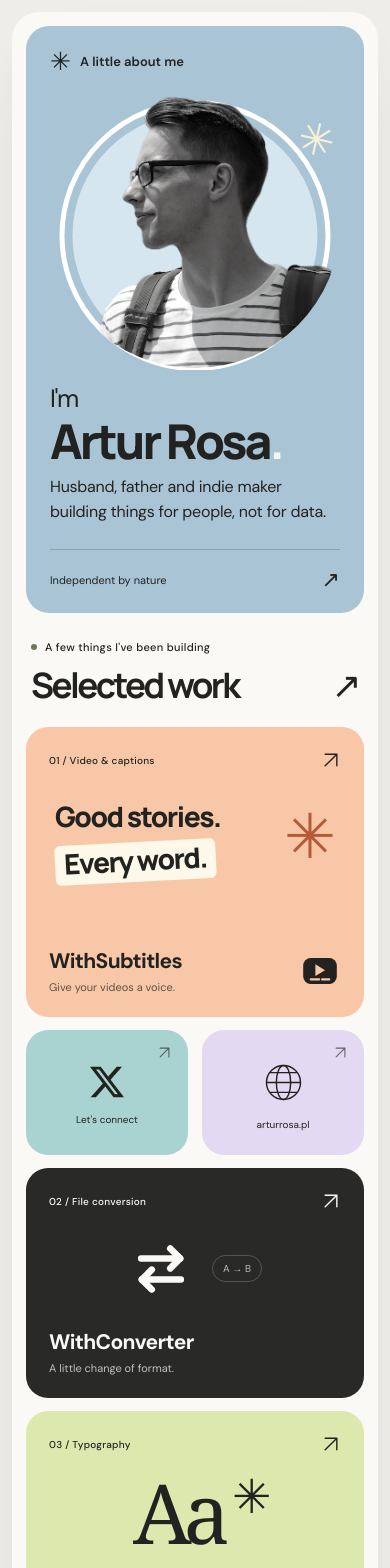
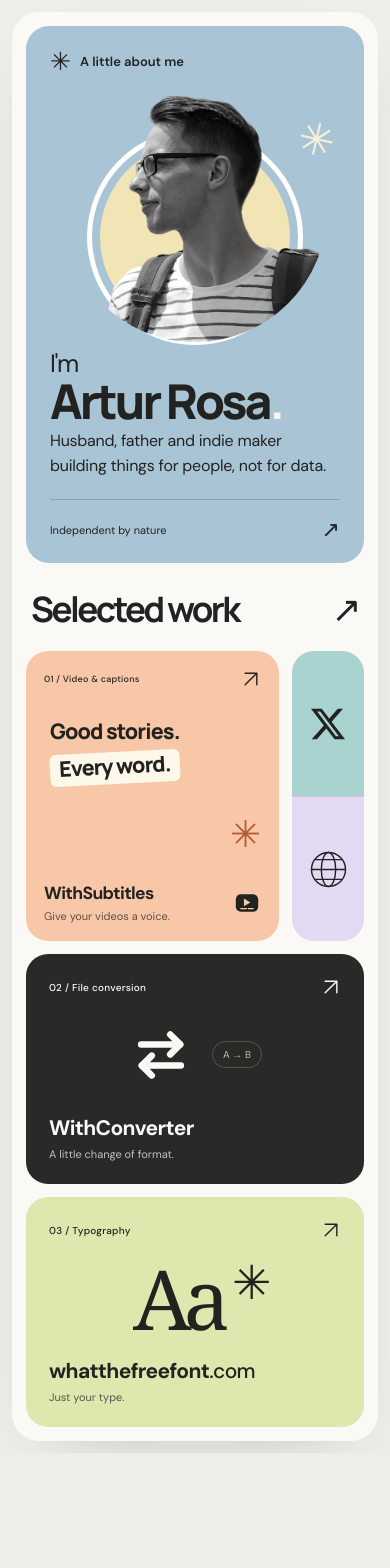
Before and after one commit to rossinek/frontend-sparkles, a Vue app in the folder portfolio/: page /#/ in a window 390 px wide. Shown: the top 1568 px of the page. After the commit the page ends 1453 px from the top, so only its background shows below. Built offline with nearby package versions, Linux system fonts and the light colour scheme.

Commit message:
Refine responsive portrait, compact layout and interactive cards

```diff
--- a/portfolio/src/Home.vue
+++ b/portfolio/src/Home.vue
@@ -24,7 +24,6 @@
 
     <section class="work-section" aria-labelledby="work-heading">
       <header class="work-header">
-        <div class="eyebrow"><span class="status-dot"></span> A few things I've been building</div>
         <h2 id="work-heading">Selected work<span class="heading-arrow" aria-hidden="true">↗</span></h2>
       </header>
       <div class="project-grid">
@@ -40,14 +39,10 @@
 
         <nav class="social-stack" aria-label="Find me online">
           <a class="social-card x-card" href="https://x.com/rosickeyy" target="_blank" rel="noopener noreferrer" aria-label="Artur Rosa on X (opens in a new tab)">
-            <ArrowIcon class="social-arrow" />
             <svg class="social-symbol" viewBox="0 0 24 24" aria-hidden="true"><path d="M18.901 1.153h3.68l-8.04 9.19L24 22.846h-7.406l-5.8-7.584-6.64 7.584H.47l8.6-9.835L0 1.154h7.594l5.243 6.932 6.064-6.933ZM17.61 20.644h2.039L6.486 3.24H4.298L17.61 20.644Z" fill="currentColor" /></svg>
-            <span>Let's connect</span>
           </a>
           <a class="social-card website-card" href="https://arturrosa.pl" target="_blank" rel="noopener noreferrer" aria-label="Visit arturrosa.pl (opens in a new tab)">
-            <ArrowIcon class="social-arrow" />
             <svg class="social-symbol globe" viewBox="0 0 48 48" fill="none" aria-hidden="true"><circle cx="24" cy="24" r="19" /><ellipse cx="24" cy="24" rx="8" ry="19" /><path d="M5 24h38M9 13h30M9 35h30" /></svg>
-            <span>arturrosa.pl</span>
           </a>
         </nav>
 
@@ -63,7 +58,6 @@
           <div class="card-bottom"><div><h3>whatthefreefont<span class="domain-suffix">.com</span></h3><p>{{ projects[2].label }}</p></div></div>
         </RouterLink>
       </div>
-      <footer class="work-footer"><span>Small tools. Thoughtfully made.</span><span>Artur Rosa © {{ new Date().getFullYear() }}</span></footer>
     </section>
   </main>
 </template>
--- a/portfolio/src/style.css
+++ b/portfolio/src/style.css
@@ -33,25 +33,24 @@
 .bio-card { background: #a9c4d5; border-radius: 23px; position: relative; overflow: hidden; display: flex; flex-direction: column; }
 .bio-top { display: flex; align-items: center; gap: 9px; padding: 25px 27px 0; font-size: 13px; font-weight: 550; }
 .tiny-flower { font-size: 25px; line-height: 1; }
-.portrait-scene { height: 332px; position: relative; overflow: hidden; margin-top: 12px; }
-.portrait-circle { position: absolute; width: 265px; height: 265px; border-radius: 50%; background: #d6e6ef; left: 50%; top: 45px; transform: translateX(-50%); }
+.portrait-scene { height: 320px; flex-shrink: 0; position: relative; overflow: hidden; margin-top: 12px; }
+.portrait-circle { position: absolute; width: 235px; height: 235px; border-radius: 50%; background: #f2e5b5; left: 50%; top: 58px; transform: translateX(-50%); }
 .portrait-circle::after { content: ''; position: absolute; inset: -13px; border: 5px solid #fff; border-radius: 50%; }
 .portrait { width: 355px; max-width: none; height: 355px; object-fit: contain; position: absolute; bottom: -7px; left: 50%; transform: translateX(-50%); clip-path: circle(44% at 50% 53%); filter: grayscale(.96) contrast(1.05); }
 .portrait-spark { position: absolute; right: 23px; top: 51px; font-size: 49px; font-weight: 400; color: #f7f0d9; transform: rotate(13deg); }
-.bio-copy { padding: 18px 28px 26px; }
-.intro { display: block; font-size: 29px; letter-spacing: -1.4px; line-height: 1.1; }
-.bio-copy h1 { font-family: 'Manrope', sans-serif; font-size: clamp(40px, 4.1vw, 56px); letter-spacing: -3px; line-height: 1.12; font-weight: 800; margin: 1px 0 10px; }
+.bio-copy { padding: 8px 28px 20px; }
+.intro { display: block; font-size: 29px; letter-spacing: -1.4px; line-height: 1; }
+.bio-copy h1 { font-family: 'Manrope', sans-serif; font-size: clamp(40px, 4.1vw, 56px); letter-spacing: -3px; line-height: 1.04; font-weight: 800; margin: 0 0 4px; }
 .name-dot { color: #f8f4ed; }
 .bio-copy p { font-size: 17px; line-height: 1.55; letter-spacing: -.25px; max-width: 270px; margin: 0; }
 .bio-bottom { margin: auto 28px 0; border-top: 1px solid #22232135; padding: 19px 0 22px; display: flex; align-items: center; justify-content: space-between; font-size: 11px; }
 .bio-bottom > span:last-child { font-size: 22px; line-height: 1; }
-.work-section { min-width: 0; }
-.work-header { padding: 5px 0 27px; }
+.work-section { min-width: 0; display: flex; flex-direction: column; }
+.work-header { padding: 0 0 27px; }
 .eyebrow { display: flex; align-items: center; gap: 8px; font-size: 11px; font-weight: 500; letter-spacing: .3px; }
-.status-dot { width: 6px; height: 6px; border-radius: 50%; background: #6b7759; }
-.work-header h2 { font-family: 'Manrope', sans-serif; font-size: clamp(40px, 4.75vw, 66px); font-weight: 650; letter-spacing: -3.9px; line-height: 1.1; margin: 12px 0 0; display: flex; justify-content: space-between; align-items: center; }
+.work-header h2 { font-family: 'Manrope', sans-serif; font-size: clamp(40px, 4.75vw, 66px); font-weight: 650; letter-spacing: -3.9px; line-height: 1.1; margin: 0; display: flex; justify-content: space-between; align-items: center; }
 .heading-arrow { font-family: 'DM Sans', sans-serif; font-size: 49px; font-weight: 400; margin-left: 10px; }
-.project-grid { display: grid; grid-template-columns: minmax(0, 1fr) minmax(0, .6fr) minmax(130px, .58fr); gap: 18px; }
+.project-grid { display: grid; flex: 1; grid-template-columns: minmax(0, 1fr) minmax(0, .6fr) minmax(130px, .58fr); gap: 18px; }
 .project-card { border-radius: 22px; padding: 22px; display: flex; flex-direction: column; overflow: hidden; }
 .card-top { display: flex; justify-content: space-between; align-items: center; gap: 10px; }
 .card-category { font-size: 10px; font-weight: 500; letter-spacing: .25px; }
@@ -65,14 +64,12 @@
 .card-bottom h3 { font-size: 19px; font-weight: 650; letter-spacing: -.65px; margin: 0 0 5px; overflow-wrap: anywhere; }
 .card-bottom p { font-size: 11px; margin: 0; opacity: .72; }
 .card-bottom .project-mark { width: 42px; height: 42px; flex-shrink: 0; }
-.social-stack { display: grid; grid-template-rows: 1fr 1fr; gap: 14px; }
-.social-card { position: relative; border-radius: 22px; display: flex; flex-direction: column; align-items: center; justify-content: center; gap: 14px; padding: 25px 10px 19px; }
+.social-stack { display: grid; grid-template-rows: 1fr 1fr; border-radius: 22px; overflow: hidden; }
+.social-card { position: relative; display: flex; align-items: center; justify-content: center; padding: 20px; }
 .x-card { background: #a8d3d0; }
-.website-card { background: #e3d9f2; }
-.social-arrow { position: absolute; right: 16px; top: 15px; width: 15px; height: 15px; opacity: .65; }
+.website-card { background: #e3d9f2; border-top: 1px solid #22232118; }
 .social-symbol { width: 34px; height: 34px; }
 .globe { width: 43px; height: 43px; stroke: currentColor; stroke-width: 1.6; }
-.social-card > span { font-size: 10px; }
 .converter-card { grid-column: 1 / 2; background: #292a27; color: #faf9f6; min-height: 225px; }
 .fonts-card { grid-column: 2 / 4; background: #dce8ad; min-height: 225px; }
 .small-card-art { flex: 1; display: flex; align-items: center; justify-content: center; gap: 15px; padding: 16px 0 18px; }
@@ -82,7 +79,6 @@
 .font-mark > span { font-family: 'DM Sans', sans-serif; font-size: 47px; letter-spacing: 0; position: absolute; top: -5px; right: -61px; }
 .fonts-card .small-card-art { padding-right: 35px; }
 .domain-suffix { font-weight: 450; }
-.work-footer { display: flex; justify-content: space-between; gap: 16px; padding-top: 20px; font-size: 10px; color: #7c7e75; }
 
 .detail-shell { width: min(1200px, calc(100% - 88px)); margin: 64px auto; padding: 36px 40px; border-radius: 36px; background: #faf9f6; box-shadow: 0 24px 65px -42px #34312655; }
 .detail-header { display: flex; align-items: center; justify-content: space-between; gap: 20px; }
@@ -124,7 +120,7 @@
   .bio-copy h1 { font-size: 42px; }
   .bio-copy p { font-size: 15px; }
   .portrait { width: 320px; height: 320px; bottom: 7px; }
-  .portrait-circle { width: 235px; height: 235px; top: 62px; }
+  .portrait-circle { width: 210px; height: 210px; top: 72px; }
   .portrait-spark { right: 17px; font-size: 39px; }
   .work-header h2 { letter-spacing: -2.5px; }
   .detail-content { gap: 35px; }
@@ -132,14 +128,13 @@
 @media (max-width: 850px) {
   .portfolio-shell { grid-template-columns: 1fr; max-width: 660px; margin: 24px auto; }
   .bio-card { display: grid; grid-template-columns: 1fr 1fr; }
-  .bio-top { grid-column: 1 / -1; padding: 23px 24px 0; }
-  .portrait-scene { grid-column: 2; grid-row: 2 / 4; height: 280px; margin: 0; }
-  .portrait { width: 300px; height: 300px; bottom: -16px; }
-  .portrait-circle { width: 205px; height: 205px; top: 50px; }
+  .bio-top { grid-column: 1; padding: 23px 24px 0; }
+  .portrait-scene { grid-column: 2; grid-row: 1 / 4; align-self: center; height: 280px; margin: 0; }
+  .portrait { width: 300px; height: 300px; bottom: 0; }
+  .portrait-circle { width: 185px; height: 185px; top: 70px; }
   .portrait-spark { top: 37px; right: 17px; }
-  .bio-copy { grid-column: 1; grid-row: 2; padding-top: 35px; }
+  .bio-copy { grid-column: 1; grid-row: 2; padding-top: 18px; }
   .bio-bottom { grid-column: 1; grid-row: 3; margin-left: 24px; margin-right: 0; font-size: 10px; }
-  .work-header { padding-top: 8px; }
   .work-header h2 { font-size: 48px; }
   .caption-line { font-size: 31px; }
   .caption-star { right: 12px; font-size: 70px; top: 7px; }
@@ -153,27 +148,31 @@
   .portfolio-shell { width: calc(100% - 24px); margin: 12px auto; padding: 14px; border-radius: 27px; gap: 27px; }
   .bio-card { display: flex; }
   .bio-top { padding: 23px 24px 0; }
-  .portrait-scene { height: 290px; margin-top: 6px; }
-  .portrait { width: 330px; height: 330px; bottom: -8px; }
-  .portrait-circle { width: 245px; height: 245px; top: 33px; }
+  .portrait-scene { width: 100%; height: 265px; margin-top: 6px; }
+  .portrait { width: 300px; height: 300px; bottom: -6px; }
+  .portrait-circle { width: 190px; height: 190px; top: 62px; }
   .portrait-spark { right: 29px; top: 31px; font-size: 44px; }
-  .bio-copy { padding: 15px 24px 24px; }
+  .bio-copy { padding: 6px 24px 20px; }
   .intro { font-size: 25px; }
-  .bio-copy h1 { font-size: 48px; margin-bottom: 8px; }
+  .bio-copy h1 { font-size: 48px; margin-bottom: 3px; }
   .bio-copy p { font-size: 16px; max-width: 290px; }
   .bio-bottom { margin: 0 24px; font-size: 11px; }
   .work-header { padding: 0 5px 22px; }
   .work-header h2 { font-size: clamp(33px, 9vw, 44px); letter-spacing: -2.6px; }
   .heading-arrow { font-size: 36px; }
-  .project-grid { grid-template-columns: 1fr 1fr; gap: 13px; }
-  .subtitles-card { grid-column: 1 / -1; min-height: 290px; padding: 23px; }
-  .caption-line { font-size: clamp(28px, 7.2vw, 36px); }
-  .caption-star { right: 5px; font-size: 62px; }
-  .social-stack { grid-column: 1 / -1; grid-template-columns: 1fr 1fr; grid-template-rows: 125px; }
+  .project-grid { grid-template-columns: minmax(0, 1fr) 72px; gap: 13px; }
+  .subtitles-card { grid-column: 1; min-height: 290px; padding: 18px; }
+  .caption-line { font-size: clamp(19px, 5.5vw, 28px); letter-spacing: -.9px; }
+  .caption-star { right: 0; top: 98px; font-size: 37px; }
+  .social-stack { grid-column: 2; grid-template-columns: 1fr; grid-template-rows: 1fr 1fr; }
+  .social-card { padding: 12px; }
+  .subtitles-card .card-category { font-size: 9px; }
+  .subtitles-card .card-bottom { flex-wrap: wrap; }
+  .subtitles-card .card-bottom h3 { font-size: clamp(16px, 4.5vw, 21px); }
+  .subtitles-card .card-bottom .project-mark { width: 28px; height: 28px; }
   .converter-card, .fonts-card { grid-column: 1 / -1; min-height: 230px; padding: 23px; }
   .card-bottom h3 { font-size: 21px; }
   .format-chip { display: block; margin-left: 15px; }
-  .work-footer { padding: 20px 5px 7px; flex-wrap: wrap; font-size: 9px; gap: 8px; }
   .detail-shell { width: calc(100% - 24px); margin: 12px auto; padding: 22px; border-radius: 27px; }
   .detail-signature > span { display: none; }
   .detail-signature { font-size: 11px; }
@@ -189,3 +188,16 @@
   .detail-description { font-size: 15px; }
   .visit-link { gap: 12px; padding: 15px; font-size: 12px; }
 }
+
+.social-card:focus-visible { outline-offset: -6px; }
+.project-card, .social-card { transition: transform 180ms ease, box-shadow 180ms ease, filter 180ms ease; }
+.social-symbol { transition: transform 180ms ease; }
+@media (hover: hover) {
+  .project-card:hover { transform: translateY(-5px); box-shadow: 0 12px 24px -12px #22232155; filter: brightness(1.035); }
+  .social-card:hover { filter: brightness(1.08); box-shadow: inset 0 0 0 2px #ffffff70; }
+  .social-card:hover .social-symbol { transform: scale(1.12) rotate(-5deg); }
+}
+@media (prefers-reduced-motion: reduce) {
+  .project-card, .social-card, .social-symbol { transition: none; }
+  .project-card:hover, .social-card:hover .social-symbol { transform: none; }
+}
```
Also changed, not shown: 1 other file (tests, documents, lock files or other folders).
